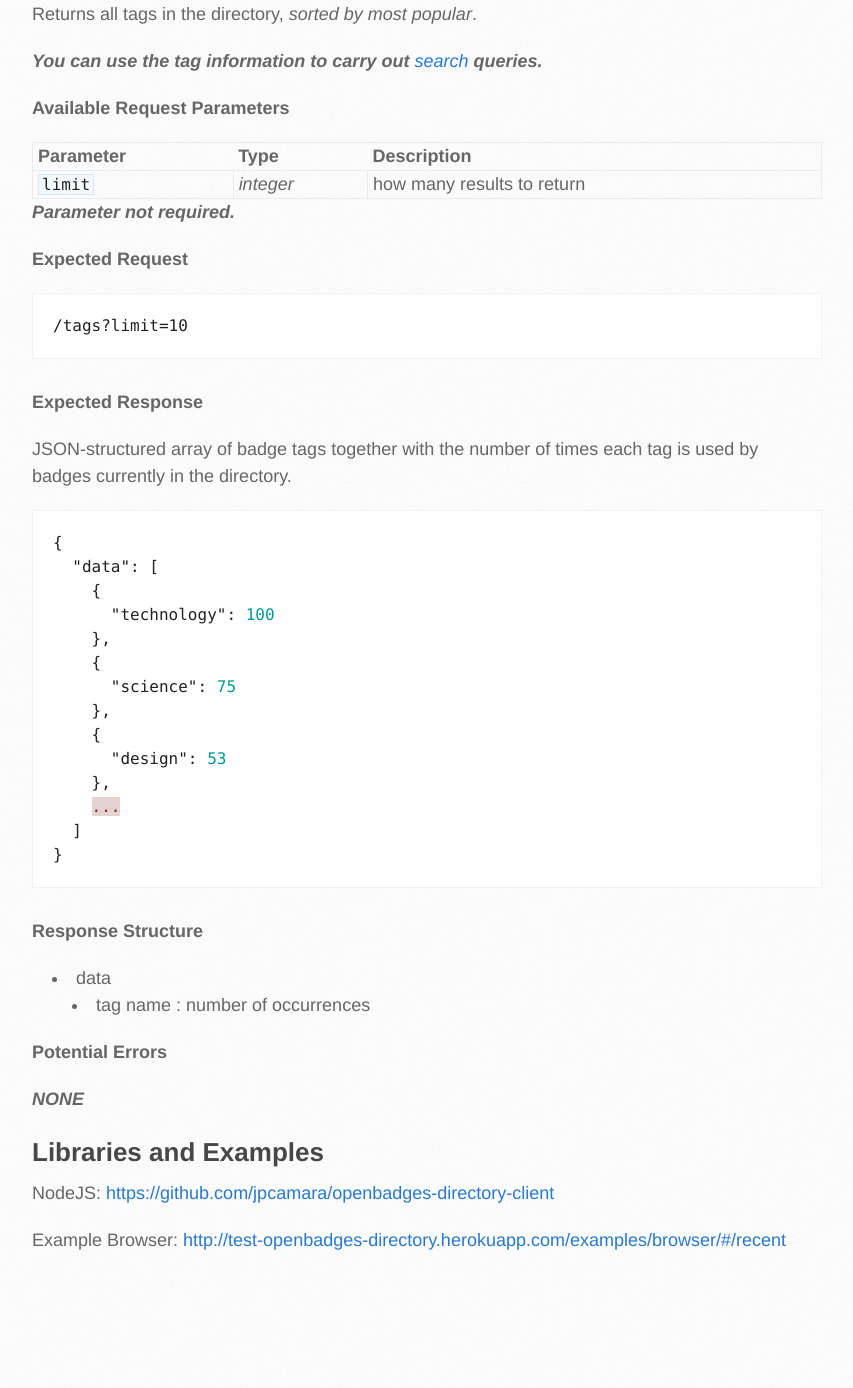
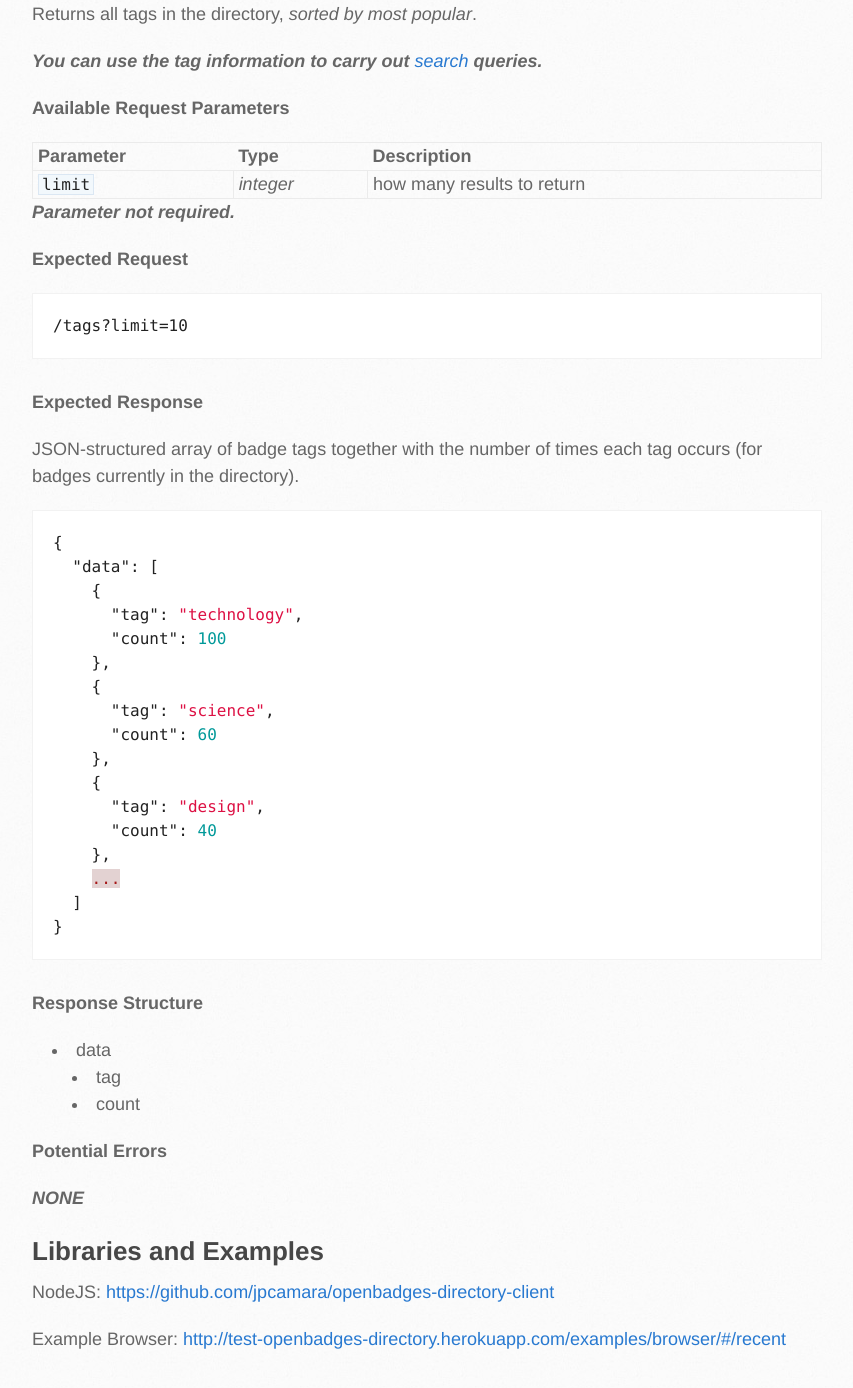
Before and after one commit to OpenWorksGroup/openbadges-directory, a Jekyll site: the page built from directory-api.markdown, in a window 1280 px wide and 1400 px high, scrolled down 8025 px. Shown: the top 1388 px of the window, without its empty margins (138-991 px from the left). Built offline with Jekyll 4.4.1, drawn with Linux system fonts in a browser that asks for light colours; Markdown is read by kramdown in place of the engine named in the settings; before the commit the page ends 9326 px from its top, so only the background shows below that.

Commit message:
Update directory-api.markdown

```diff
--- a/directory-api.markdown
+++ b/directory-api.markdown
@@ -333,19 +333,22 @@ __Expected Request__
 
 __Expected Response__
 
-JSON-structured array of badge tags together with the number of times each tag is used by badges currently in the directory.
+JSON-structured array of badge tags together with the number of times each tag occurs (for badges currently in the directory).
 
 {% highlight json %}
 {
   "data": [
     {
-      "technology": 100
+      "tag": "technology",
+      "count": 100
     },
     {
-      "science": 75
+      "tag": "science",
+      "count": 60
     },
     {
-      "design": 53
+      "tag": "design",
+      "count": 40
     },
     ...
   ]
@@ -355,7 +358,8 @@ JSON-structured array of badge tags together with the number of times each tag i
 __Response Structure__
 
 * data
-	* tag name : number of occurrences
+	* tag
+	* count
 
 __Potential Errors__
 
```
